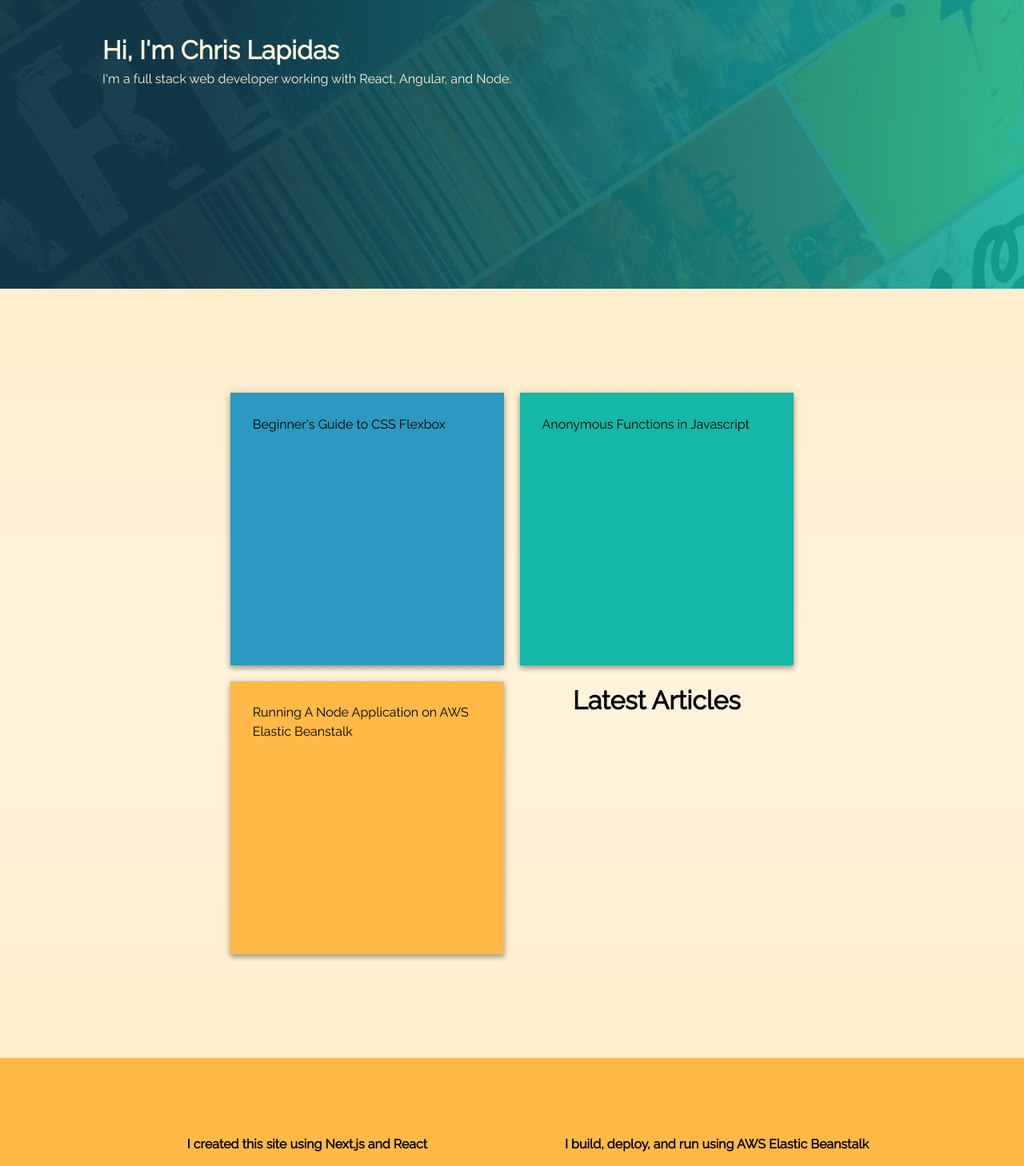
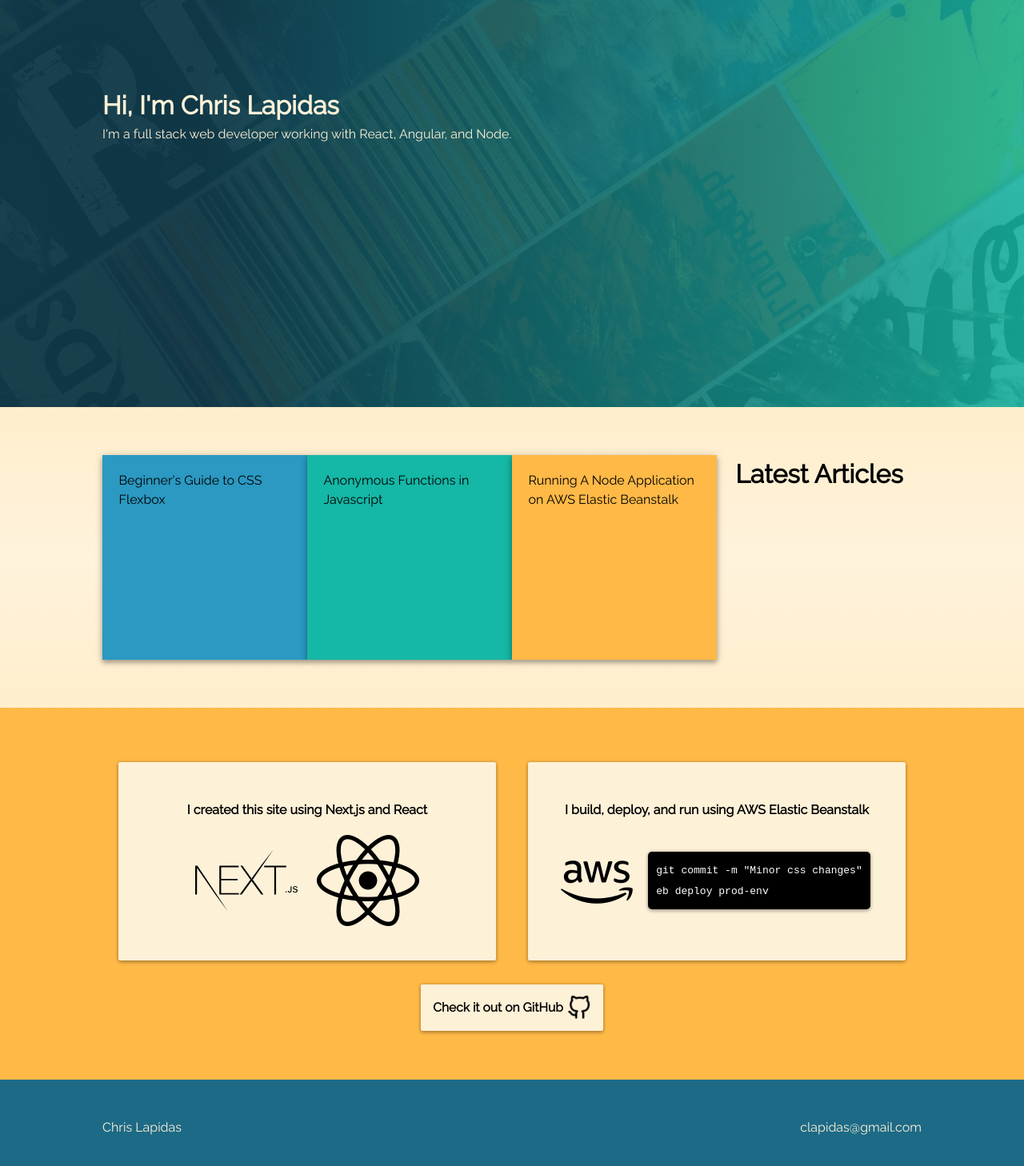
Before and after one commit to chrislapidas/chrislaps, a Next.js app: page / in a window 1280 px wide. Shown: the part 292-1750 px from the top of the page at 80% size. Built offline with nearby package versions, Linux system fonts and the light colour scheme.

Commit message:
Simplify boxes on index

```diff
--- a/pages/index.js
+++ b/pages/index.js
@@ -53,14 +53,14 @@ export default function Home() {
 
         <div className={styles.section1}>
           <div className={"container " + styles.section1row1}>
-            <div className={styles.section1col1}>
+            <div className={"elevation-2 " + styles.section1col1}>
               <h4>I created this site using Next.js and React</h4>
               <div className={styles.iconRow}>
                 <img className={styles.section1icon} src="/next.svg"></img>
                 <img className={styles.section1icon} src="/react.png"></img>
               </div>
             </div>
-            <div className={styles.section1col2}>
+            <div className={"elevation-2 " + styles.section1col2}>
               <h4>I build, deploy, and run using AWS Elastic Beanstalk</h4>
               <div className={styles.section1aws}>
                 <img className={styles.awsIcon} src="/aws.png"></img>
--- a/styles/Home.module.scss
+++ b/styles/Home.module.scss
@@ -6,12 +6,13 @@
     ),
     url("../public/rect.jpg");
   background-size: cover;
+  height: calc(100vh - 80px);
   color: $color-modern-white;
 }
 
 .landingBox {
-  padding-top: 250px;
-  padding-bottom: 250px;
+  position: absolute; /* or absolute */
+  top: 50%;
 }
 
 .landingRow {
@@ -29,13 +30,12 @@
     rgba(255, 243, 220, 1) 50%,
     rgba(255, 238, 204, 1) 100%
   );
-  padding-top: 120px;
-  padding-bottom: 120px;
+  padding-top: 60px;
+  padding-bottom: 60px;
 }
 
 .latestDivs {
   display: flex;
-  flex-wrap: wrap;
   align-items: center;
   justify-content: center;
 }
@@ -57,10 +57,10 @@
 .articleWrapper3,
 .articleWrapper4 {
   padding: 0;
-  margin: 1%;
+  margin: 0%;
   position: relative;
-  flex-basis: calc(33.333%);
-  height: calc(26.6vw);
+  flex: 1;
+  height: calc(20vw);
 }
 
 .article1,
@@ -95,14 +95,10 @@
 .section1col2 {
   padding: 36px 0;
   flex: 1 1 50%;
-
   text-align: center;
-}
-
-.section1col1 {
-}
-
-.section1col2 {
+  background-color: $color-modern-white;
+  margin: 20px;
+  border-radius: 2px;
 }
 
 .section1col2code {
@@ -126,7 +122,7 @@
   background: $color-modern-white;
   border: none;
   padding: 5px 15px;
-  border-radius: 5px;
+  border-radius: 2px;
 }
 
 .iconRow {
@@ -148,6 +144,7 @@
   justify-content: center;
   align-items: center;
   padding-bottom: 60px;
+  margin-top: 10px;
 }
 
 .github {
```
